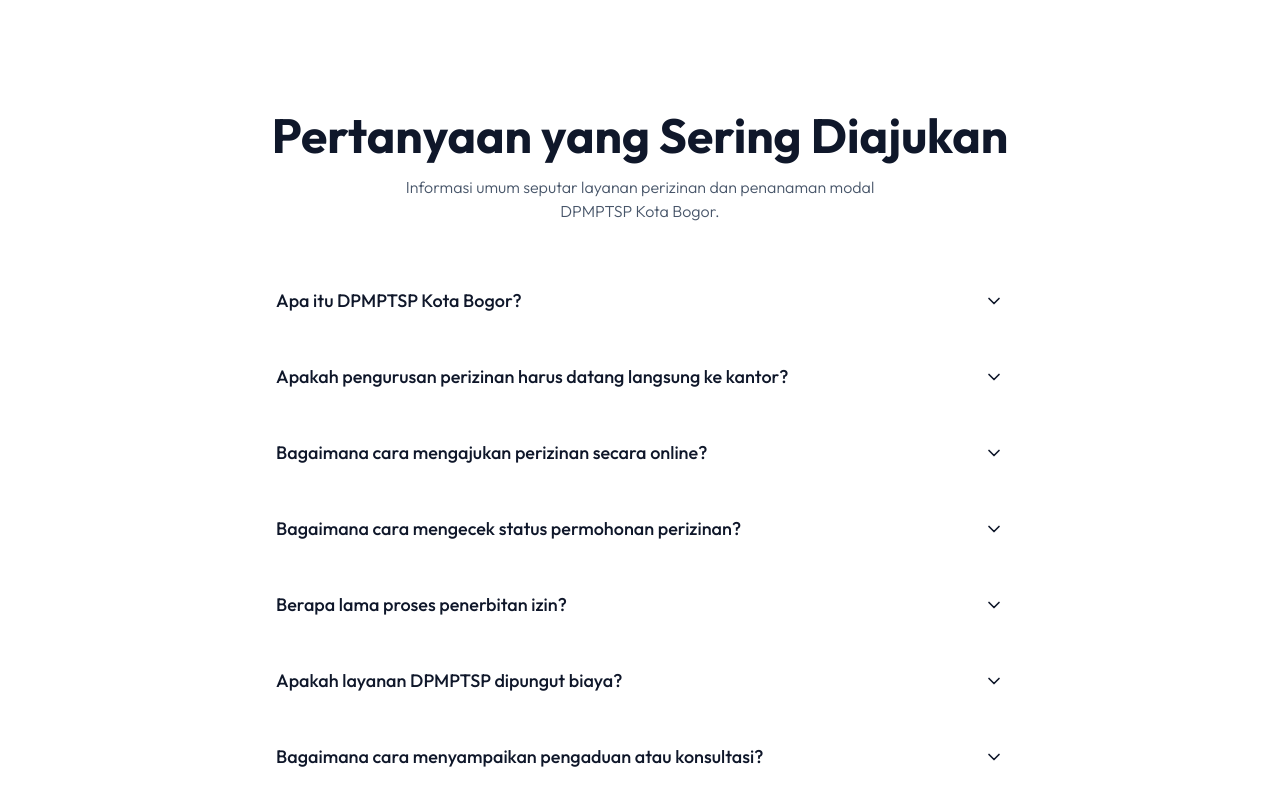
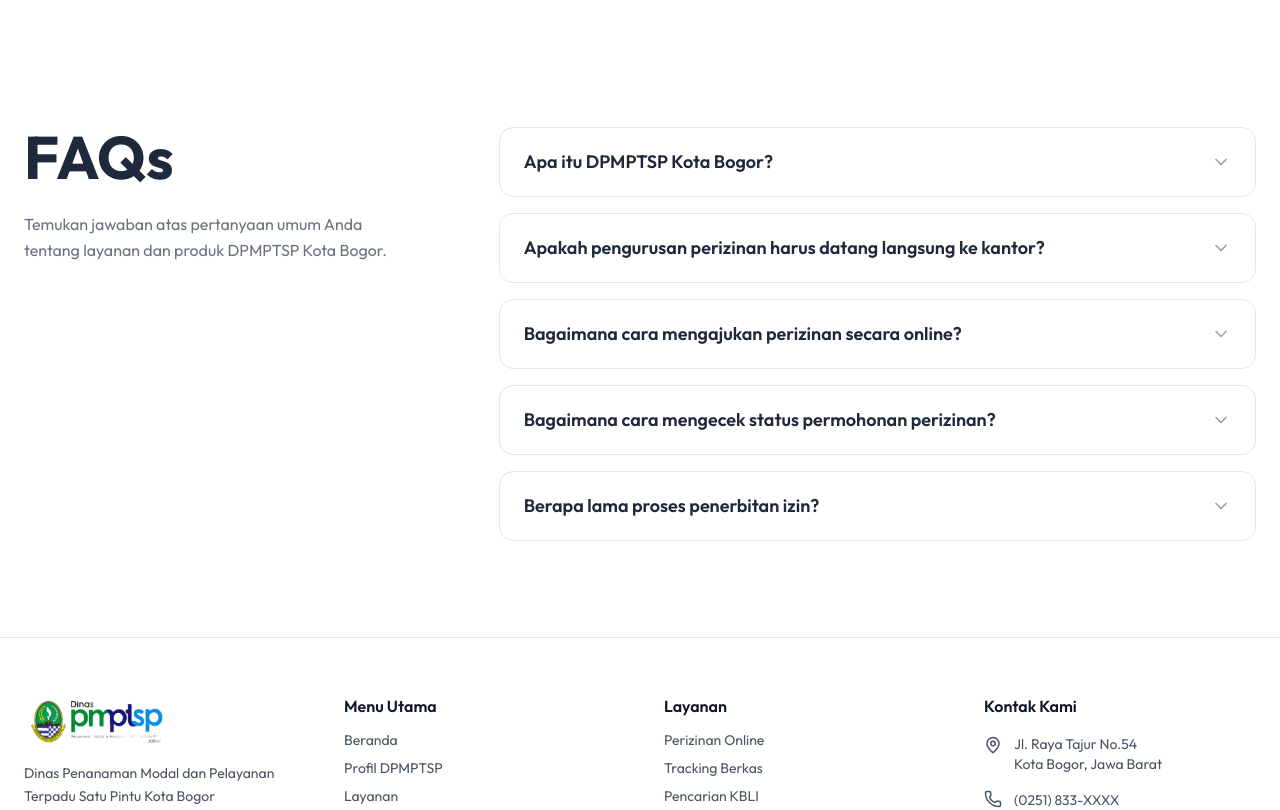
Before and after one commit to JiePrass/dpmptsp, a Next.js app: page / in a window 1280 px wide. Shown: the part 2880-3690 px from the top of the page. Built offline with nearby package versions, Linux system fonts and the light colour scheme.

Commit message:
fix revisi

```diff
--- a/src/components/landing/faq-section.tsx
+++ b/src/components/landing/faq-section.tsx
@@ -1,43 +1,28 @@
 "use client"
 
 import { useState } from "react"
-import { ChevronDown, ChevronUp } from "lucide-react"
+import { ChevronDown } from "lucide-react"
 
 const faqs = [
     {
         question: "Apa itu DPMPTSP Kota Bogor?",
-        answer:
-            "DPMPTSP Kota Bogor adalah perangkat daerah yang menyelenggarakan pelayanan perizinan dan non-perizinan serta fasilitasi penanaman modal secara terpadu.",
+        answer: "DPMPTSP Kota Bogor adalah perangkat daerah yang menyelenggarakan pelayanan perizinan dan non-perizinan serta fasilitasi penanaman modal secara terpadu.",
     },
     {
         question: "Apakah pengurusan perizinan harus datang langsung ke kantor?",
-        answer:
-            "Sebagian besar layanan perizinan dapat dilakukan secara online melalui sistem OSS dan layanan digital DPMPTSP Kota Bogor. Kunjungan langsung hanya diperlukan untuk layanan tertentu.",
+        answer: "Sebagian besar layanan perizinan dapat dilakukan secara online melalui sistem OSS dan layanan digital DPMPTSP Kota Bogor.",
     },
     {
         question: "Bagaimana cara mengajukan perizinan secara online?",
-        answer:
-            "Pemohon dapat mengajukan perizinan melalui sistem OSS atau portal layanan DPMPTSP Kota Bogor dengan melengkapi data dan dokumen yang dipersyaratkan.",
+        answer: "Pemohon dapat mengajukan perizinan melalui sistem OSS atau portal layanan DPMPTSP Kota Bogor dengan melengkapi data yang dipersyaratkan.",
     },
     {
         question: "Bagaimana cara mengecek status permohonan perizinan?",
-        answer:
-            "Status permohonan dapat dipantau melalui fitur tracking berkas pada sistem OSS atau layanan online DPMPTSP menggunakan nomor registrasi permohonan.",
+        answer: "Status permohonan dapat dipantau melalui fitur tracking berkas pada sistem OSS atau layanan online DPMPTSP.",
     },
     {
         question: "Berapa lama proses penerbitan izin?",
-        answer:
-            "Waktu penyelesaian izin berbeda-beda sesuai jenis layanan dan standar pelayanan yang berlaku. Informasi estimasi waktu tersedia pada masing-masing layanan perizinan.",
-    },
-    {
-        question: "Apakah layanan DPMPTSP dipungut biaya?",
-        answer:
-            "Sebagian besar layanan perizinan tidak dipungut biaya. Jika terdapat retribusi, hal tersebut akan diinformasikan secara transparan sesuai ketentuan peraturan daerah.",
-    },
-    {
-        question: "Bagaimana cara menyampaikan pengaduan atau konsultasi?",
-        answer:
-            "Masyarakat dapat menyampaikan pengaduan atau melakukan konsultasi melalui kanal resmi DPMPTSP Kota Bogor atau melalui sistem pengaduan yang telah disediakan.",
+        answer: "Waktu penyelesaian izin berbeda-beda sesuai jenis layanan dan standar pelayanan yang berlaku.",
     },
 ]
 
@@ -49,56 +34,52 @@
     }
 
     return (
-        <section
-            id="faq"
-            className="container mx-auto px-6  py-10 md:py-20 flex justify-center"
-        >
+        <section id="faq" className="container mx-auto px-6 py-10 md:py-24">
+            <div className="flex flex-col gap-8 md:flex-row md:gap-24 items-start">
 
-            <div className="md:max-w-3xl w-full">
-                {/* Header */}
-                <div className="flex flex-col text-center mb-12 space-y-4">
-                    <h2 className="text-3xl md:text-5xl font-bold">
-                        Pertanyaan yang Sering Diajukan
+                {/* BAGIAN KIRI: STICKY HEADER */}
+                <div className="md:w-1/3 md:sticky md:top-24">
+                    <h2 className="text-4xl md:text-6xl font-bold text-[#1e293b] mb-6">
+                        FAQs
                     </h2>
-                    <p className="font-light md:px-32 text-muted-foreground">
-                        Informasi umum seputar layanan perizinan dan penanaman modal
-                        DPMPTSP Kota Bogor.
+                    <p className="text-gray-500 leading-relaxed max-w-sm">
+                        Temukan jawaban atas pertanyaan umum Anda tentang layanan dan produk DPMPTSP Kota Bogor.
                     </p>
                 </div>
 
-                {/* FAQ List */}
-                <div className="space-y-4">
+                {/* BAGIAN KANAN: LIST FAQ */}
+                <div className="md:w-2/3 w-full space-y-4">
                     {faqs.map((faq, index) => {
                         const isOpen = index === activeIndex
                         const answerId = `faq-answer-${index}`
 
                         return (
-                            <div key={index} className="bg-white rounded-md">
-                                {/* Question */}
+                            <div
+                                key={index}
+                                className={`border rounded-xl transition-all duration-200 ${isOpen ? "border-primary ring-1 ring-primary" : "border-gray-200"
+                                    }`}
+                            >
                                 <button
                                     onClick={() => toggleFAQ(index)}
-                                    className="w-full flex items-center justify-between px-5 py-4 text-left text-base md:text-lg font-medium transition-colors"
+                                    className="w-full flex items-center justify-between px-6 py-5 text-left transition-colors"
                                     aria-expanded={isOpen}
                                     aria-controls={answerId}
                                 >
-                                    {faq.question}
-                                    {isOpen ? (
-                                        <ChevronUp className="w-5 h-5 transition-transform" />
-                                    ) : (
-                                        <ChevronDown className="w-5 h-5 transition-transform" />
-                                    )}
+                                    <span className="text-base md:text-lg font-semibold text-[#1e293b]">
+                                        {faq.question}
+                                    </span>
+                                    <ChevronDown
+                                        className={`w-5 h-5 text-gray-400 transition-transform duration-300 ${isOpen ? "rotate-180 text-primary" : ""
+                                            }`}
+                                    />
                                 </button>
 
-                                {/* Answer (Tailwind Animation) */}
                                 <div
                                     id={answerId}
-                                    className={`px-5 overflow-hidden transition-all duration-300 ease-out
-                    ${isOpen
-                                            ? "max-h-60 opacity-100 pb-4"
-                                            : "max-h-0 opacity-0 pb-0"
+                                    className={`px-6 overflow-hidden transition-all duration-300 ease-in-out ${isOpen ? "max-h-125 pb-6 opacity-100" : "max-h-0 opacity-0"
                                         }`}
                                 >
-                                    <p className="text-sm md:text-base text-gray-600">
+                                    <p className="text-gray-600 leading-relaxed">
                                         {faq.answer}
                                     </p>
                                 </div>
@@ -106,6 +87,7 @@
                         )
                     })}
                 </div>
+
             </div>
         </section>
     )
```
